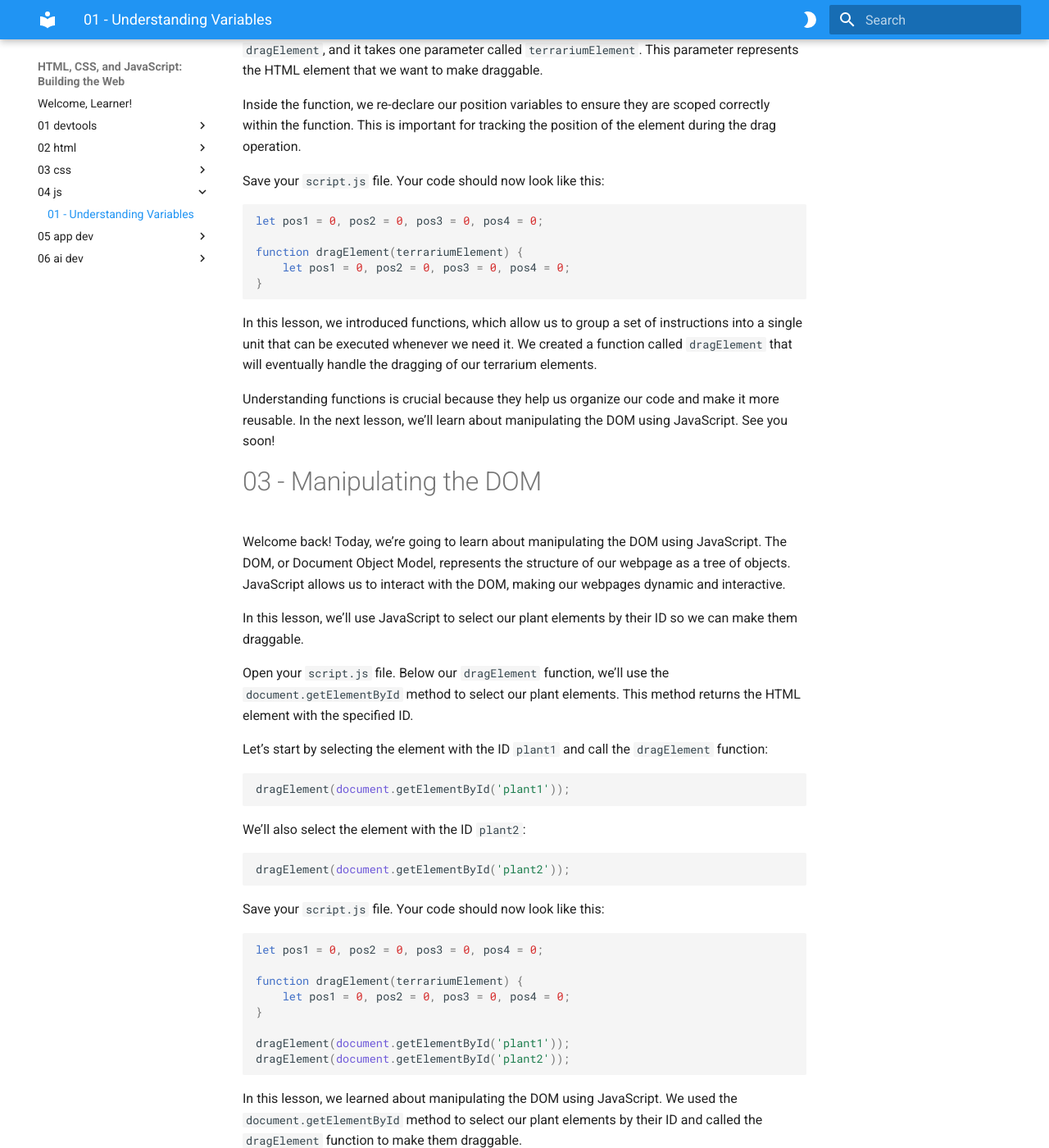
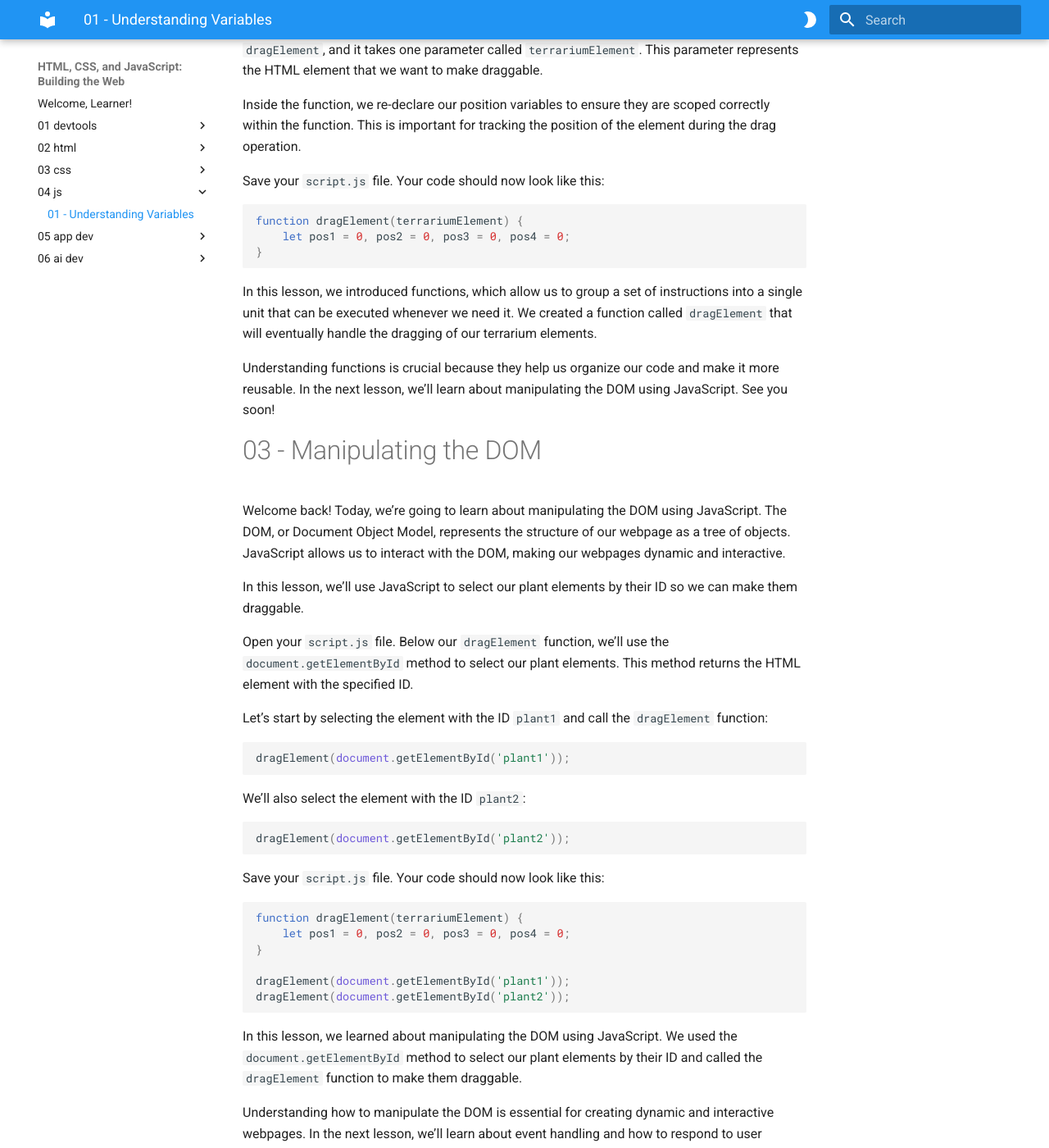
Before and after one commit to LinkedInLearning/html-css-and-javascript-building-the-web-4479542, an MkDocs documentation site: the page built from docs/04-js/README.md, in a window 1280 px wide and 1400 px high, scrolled down 1498 px. Shown: the whole window at 82% size. Built offline with MkDocs 1.6.1 and Material for MkDocs 9.7.7, drawn with Linux system fonts in a browser that asks for light colours; some of the changed text lies outside the part shown.

Commit message:
Update README.md

````diff
--- a/docs/04-js/README.md
+++ b/docs/04-js/README.md
@@ -51,8 +51,6 @@ Inside the function, we re-declare our position variables to ensure they are sco
 Save your `script.js` file. Your code should now look like this:
 
 ```javascript
-let pos1 = 0, pos2 = 0, pos3 = 0, pos4 = 0;
-
 function dragElement(terrariumElement) {
     let pos1 = 0, pos2 = 0, pos3 = 0, pos4 = 0;
 }
@@ -85,8 +83,6 @@ dragElement(document.getElementById('plant2'));
 Save your `script.js` file. Your code should now look like this:
 
 ```javascript
-let pos1 = 0, pos2 = 0, pos3 = 0, pos4 = 0;
-
 function dragElement(terrariumElement) {
     let pos1 = 0, pos2 = 0, pos3 = 0, pos4 = 0;
 }
@@ -150,8 +146,6 @@ function stopElementDrag() {
 
 Save your `script.js` file. Your code should now look like this:
 ```javascript
-let pos1 = 0, pos2 = 0, pos3 = 0, pos4 = 0;
-
 function dragElement(terrariumElement) {
     let pos1 = 0, pos2 = 0, pos3 = 0, pos4 = 0;
     terrariumElement.onpointerdown = pointerDrag;
@@ -216,8 +210,6 @@ dragElement(document.getElementById('plant14'));
 
 Save your `script.js` file. Your final code should look like this:
 ```javascript
-let pos1 = 0, pos2 = 0, pos3 = 0, pos4 = 0;
-
 function dragElement(terrariumElement) {
     let pos1 = 0, pos2 = 0, pos3 = 0, pos4 = 0;
     terrariumElement.onpointerdown = pointerDrag;
````
